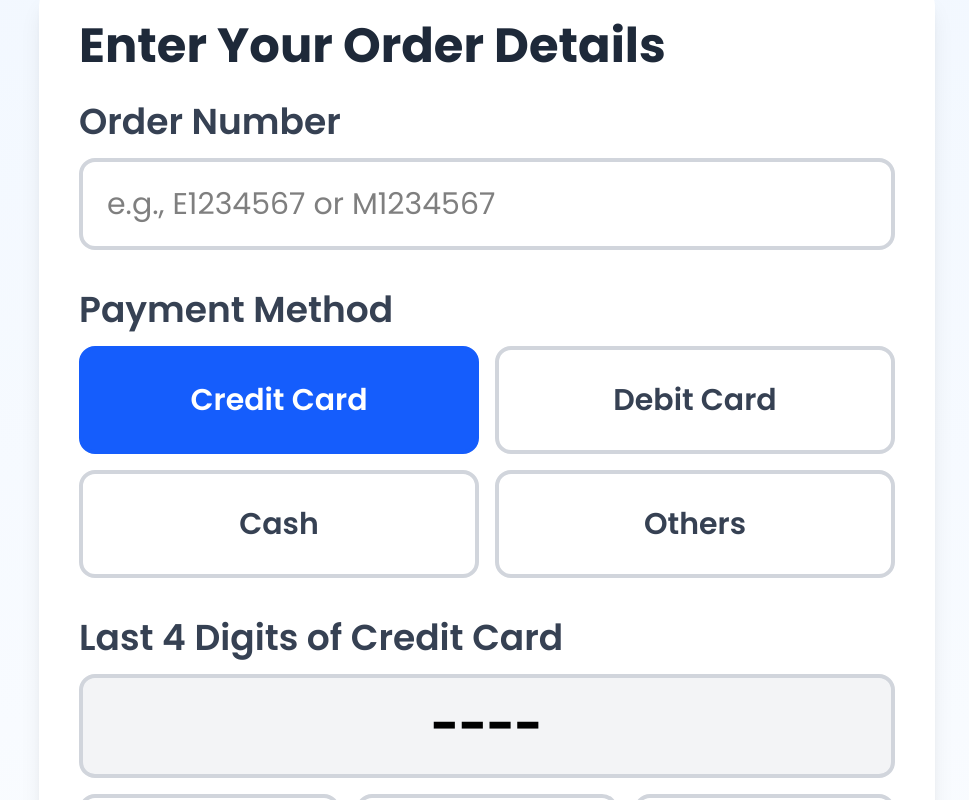
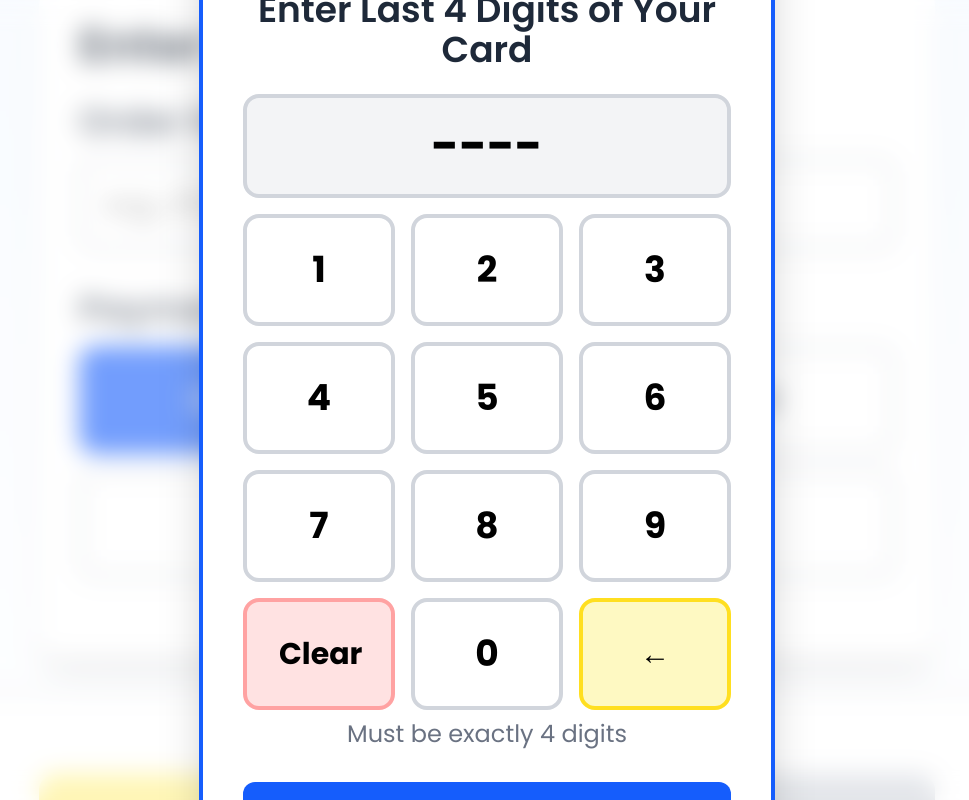
Before and after one commit to tonfxs/mills-cckiosk, a Next.js app: page /pick-up-order in a window 1280 px wide. Both pictures are taken after a click on the button "Credit Card". Shown: the part 499-1299 px from the top of the page, without its empty margins (153-1122 px from the left). Built offline with nearby package versions, Linux system fonts and the light colour scheme.

Commit message:
Fix/ converted numpad to Pop up modal for easy navigation

```diff
--- a/app/pick-up-order/page.tsx
+++ b/app/pick-up-order/page.tsx
@@ -1,5 +1,5 @@
 "use client";
-import { useState } from 'react';
+import { useState, useEffect } from 'react';
 import { ChevronRight, Package, CreditCard, Car, CardSimIcon, User2Icon, BadgeCheckIcon, BadgeCheck, UserRoundPen, PackageCheck, IdCard, IdCardIcon } from 'lucide-react';
 import SuccessScreen from '@/app/components/SuccessScreen';
 import Link from "next/link";
@@ -292,6 +292,18 @@ export default function PickupKiosk() {
     setIsSubmitting(false);
   };
 
+  const [showCardPopup, setShowCardPopup] = useState(false);
+
+// When payment method changes:
+useEffect(() => {
+  if (["credit-card", "debit-card"].includes(formData.paymentMethod)) {
+    setShowCardPopup(true);
+  } else {
+    setShowCardPopup(false);
+  }
+}, [formData.paymentMethod]);
+
+
 
   return (
     <div className="min-h-screen bg-gradient-to-b from-blue-50 to-white flex flex-col">
@@ -413,7 +425,7 @@ export default function PickupKiosk() {
                       Payment Method
                     </label>
 
-                    <div className="grid grid-cols-2 gap-4">
+                    {/* <div className="grid grid-cols-2 gap-4">
                       {[
                         { value: "credit-card", label: "Credit Card" },
                         { value: "debit-card", label: "Debit Card" },
@@ -437,7 +449,47 @@ export default function PickupKiosk() {
                           {label}
                         </button>
                       ))}
-                    </div>
+                    </div> */}
+
+                    <div className="grid grid-cols-2 gap-4">
+                    {[
+                      { value: "credit-card", label: "Credit Card" },
+                      { value: "debit-card", label: "Debit Card" },
+                      { value: "cash", label: "Cash" },
+                      { value: "others", label: "Others" }
+                    ].map(({ value, label }) => (
+                      <button
+                        key={value}
+                        type="button"
+                        onClick={() => {
+                          setFormData((prev) => ({ ...prev, paymentMethod: value }));
+
+                          if (value === "credit-card" || value === "debit-card") {
+                            setShowCardPopup(true);
+                          }
+
+                          if (value === "cash" || value === "others") {
+                            setShowCardPopup(false);
+                          }
+
+                          // Clear validation errors
+                          if (stepValidationErrors.length > 0) {
+                            setStepValidationErrors([]);
+                          }
+                        }}
+                        className={`text-3xl p-8 rounded-2xl border-4 font-semibold transition-all ${
+                          formData.paymentMethod === value
+                            ? "bg-blue-600 text-white border-blue-600"
+                            : "bg-white text-gray-700 border-gray-300 hover:border-blue-400"
+                        }`}
+                      >
+                        {label}
+                      </button>
+                    ))}
+                  </div>
+
+
+
 
                     {errors.paymentMethod && (
                       <p className="text-red-600 text-xl mt-2">{errors.paymentMethod}</p>
@@ -445,7 +497,7 @@ export default function PickupKiosk() {
                   </div>
 
                   {/* ✅ Show NumberPad ONLY when credit or debit card is selected */}
-                  {["credit-card", "debit-card"].includes(formData.paymentMethod) && (
+                  {/* {["credit-card", "debit-card"].includes(formData.paymentMethod) && (
                     <div className="mt-10">
                       <label className="block text-4xl font-semibold mb-4 text-gray-700">
                         Last 4 Digits of Credit Card
@@ -468,7 +520,52 @@ export default function PickupKiosk() {
 
                       <p className="text-gray-500 text-2xl mt-2">Must be exactly 4 digits</p>
                     </div>
-                  )}
+                  )} */}
+
+                  {showCardPopup && (
+                     <div className="fixed inset-0 bg-white/40 backdrop-blur-md flex items-center justify-center z-50">
+                      <div className="relative bg-white p-10 rounded-2xl w-[90%] max-w-xl shadow-2xl border-4 border-blue-600">
+
+                        <button
+                          onClick={() => setShowCardPopup(false)}
+                          className="absolute top-4 right-4 text-gray-600 hover:text-black text-4xl leading-none"
+                        >
+                          &times;
+                        </button>
+
+                        <h2 className="text-4xl font-semibold mb-6 text-gray-800 text-center pt-10">
+                          Enter Last 4 Digits of Your Card
+                        </h2>
+
+                        <NumberPad
+                          value={formData.creditCard}
+                          onChange={(value: string) => {
+                            setFormData((prev) => ({ ...prev, creditCard: value }));
+                            if (stepValidationErrors.length > 0) {
+                              setStepValidationErrors([]);
+                            }
+                          }}
+                          maxLength={4}
+                        />
+
+                        {errors.creditCard && (
+                          <p className="text-red-600 text-2xl mt-4 text-center">{errors.creditCard}</p>
+                        )}
+
+                        <p className="text-gray-500 text-2xl mt-2 text-center">
+                          Must be exactly 4 digits
+                        </p>
+
+                        <button
+                          onClick={() => setShowCardPopup(false)}
+                          className="mt-8 w-full bg-blue-600 hover:bg-blue-700 text-white py-4 rounded-xl text-3xl font-bold"
+                        >
+                          Done
+                        </button>
+                      </div>
+                    </div>
+                    )}
+
                 </div>
               </div>
             </div>
```
